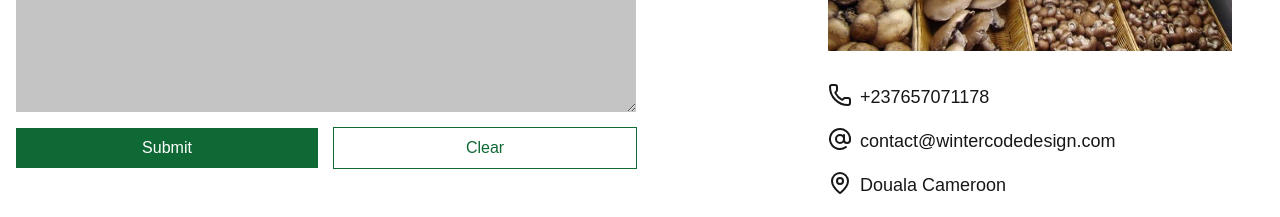
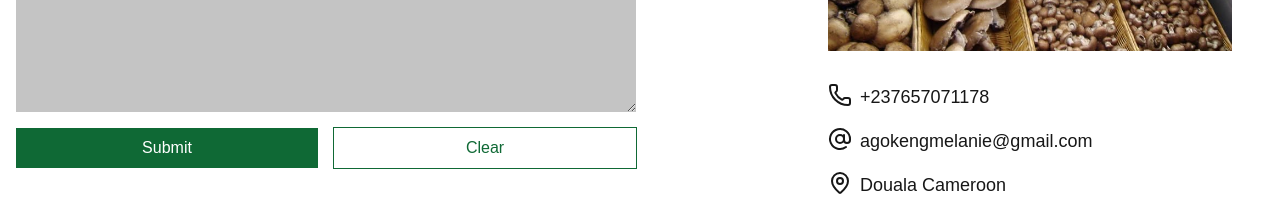
Before and after one commit to wintercode-design/whitefarmui, a Next.js app: page / in a window 1280 px wide. Shown: the part 4460-4677 px from the top of the page. Built offline with nearby package versions, Linux system fonts and the light colour scheme; no server answers.

Commit message:
fix: updated contact

```diff
--- a/components/home/contact.tsx
+++ b/components/home/contact.tsx
@@ -52,7 +52,7 @@ export default function Contact() {
     if (message.trim()) bodyParts.push(`\nMessage:\n${message}`);
 
     const body = encodeURIComponent(bodyParts.join("\n"));
-    const mailto = `mailto:contact@wintercodedesign.com?subject=${encodeURIComponent(
+    const mailto = `mailto:agokengmelanie@gmail.com ?subject=${encodeURIComponent(
       subject
     )}&body=${body}`;
 
@@ -207,10 +207,10 @@ export default function Contact() {
             <div className="flex gap-2">
               <AtSign />
               <a
-                href="mailto:contact@wintercodedesign.com"
+                href="mailto:agokengmelanie@gmail.com "
                 className="text-lg font-light"
               >
-                contact@wintercodedesign.com
+                agokengmelanie@gmail.com
               </a>
             </div>
             <div className="flex gap-2">
```
